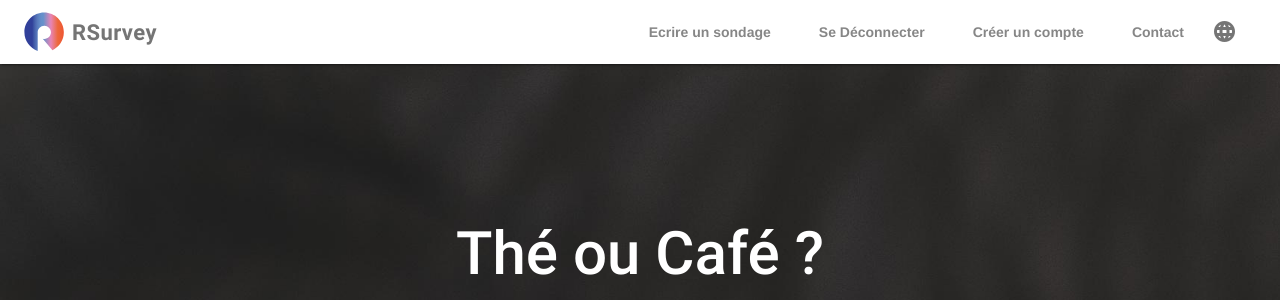
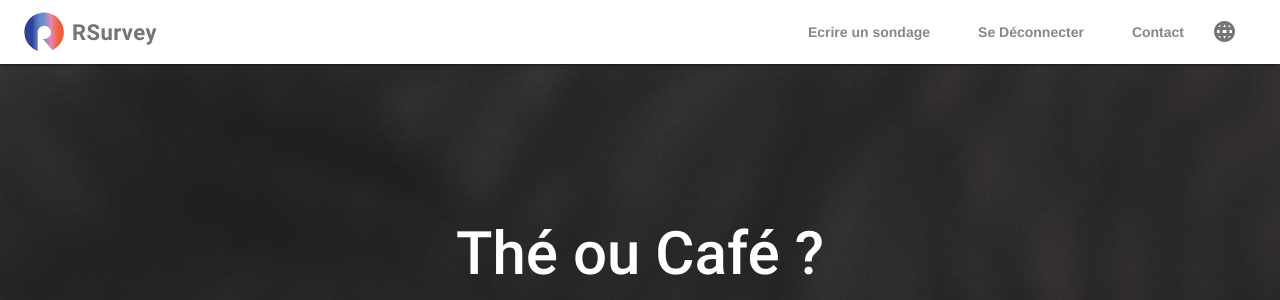
Before and after one commit to FMagnoux/RSurvey, a PHP site: page /index.php in a window 1280 px wide. Shown: the top 300 px of the page. Run offline with PHP 8.4, Linux system fonts and the light colour scheme; the visitor is signed in with stand-in values (Sample User, id 1).

Commit message:
correction header et session

```diff
--- a/Controller/SuperController.php
+++ b/Controller/SuperController.php
@@ -39,6 +39,7 @@ class SuperController
     public function disconnectUser(){
         unset($_SESSION);
         session_destroy();
+        header('Location: ./');
     }
 
     public function callController($ctrl, $action) {
--- a/View/commun/header.php
+++ b/View/commun/header.php
@@ -34,17 +34,17 @@
             if(isset($_SESSION['iIdUser']) || !empty($_SESSION['iIdUser']) ) {
                ?>
                <a id="disconnect" class="mdl-navigation__link mdl-color-text--grey-600 mdl-typography--font-bold"
-                     href="">Se Déconnecter</a>
+                  href="disconnect.html">Se Déconnecter</a>
                <?php
             }
             else {
                ?>
-                  <a id="login" class="mdl-navigation__link mdl-color-text--grey-600 mdl-typography--font-bold" href="">Se
-                     Connecter</a>
+               <a id="login" class="mdl-navigation__link mdl-color-text--grey-600 mdl-typography--font-bold" href="">Se Connecter</a>
+                  <a id="signup" class="mdl-navigation__link mdl-color-text--grey-600 mdl-typography--font-bold" href="">Créer un compte</a>
+
                <?php
             }
             ?>
-               <a id="signup" class="mdl-navigation__link mdl-color-text--grey-600 mdl-typography--font-bold" href="">Créer un compte</a>
             <a class="mdl-navigation__link mdl-color-text--grey-600 mdl-typography--font-bold" href="#contact">Contact</a>
          </nav>
          <label class="mdl-button mdl-js-button mdl-button--icon">
@@ -56,7 +56,18 @@
       <span class="mdl-layout-title">Menu</span>
       <nav class="mdl-navigation">
          <a class="mdl-navigation__link" href="">Ecrire un sondage</a>
-            <a class="mdl-navigation__link" href="">Se connecter</a>
+         <?php
+         if(isset($_SESSION['iIdUser']) || !empty($_SESSION['iIdUser']) ) {
+            ?>
+            <a id="disconnect" class="mdl-navigation__link" href="disconnect.html">Se déconnecter</a>
+
+            <?php
+         } else {
+            ?>
+            <a id="login" class="mdl-navigation__link" href="">Se connecter</a>
+            <?php
+         }
+         ?>
          <a class="mdl-navigation__link" href="">Contact</a>
       </nav>
    </div>
```
Also changed, not shown: .htaccess. Lines whose indentation alone changed are shown as unchanged.
